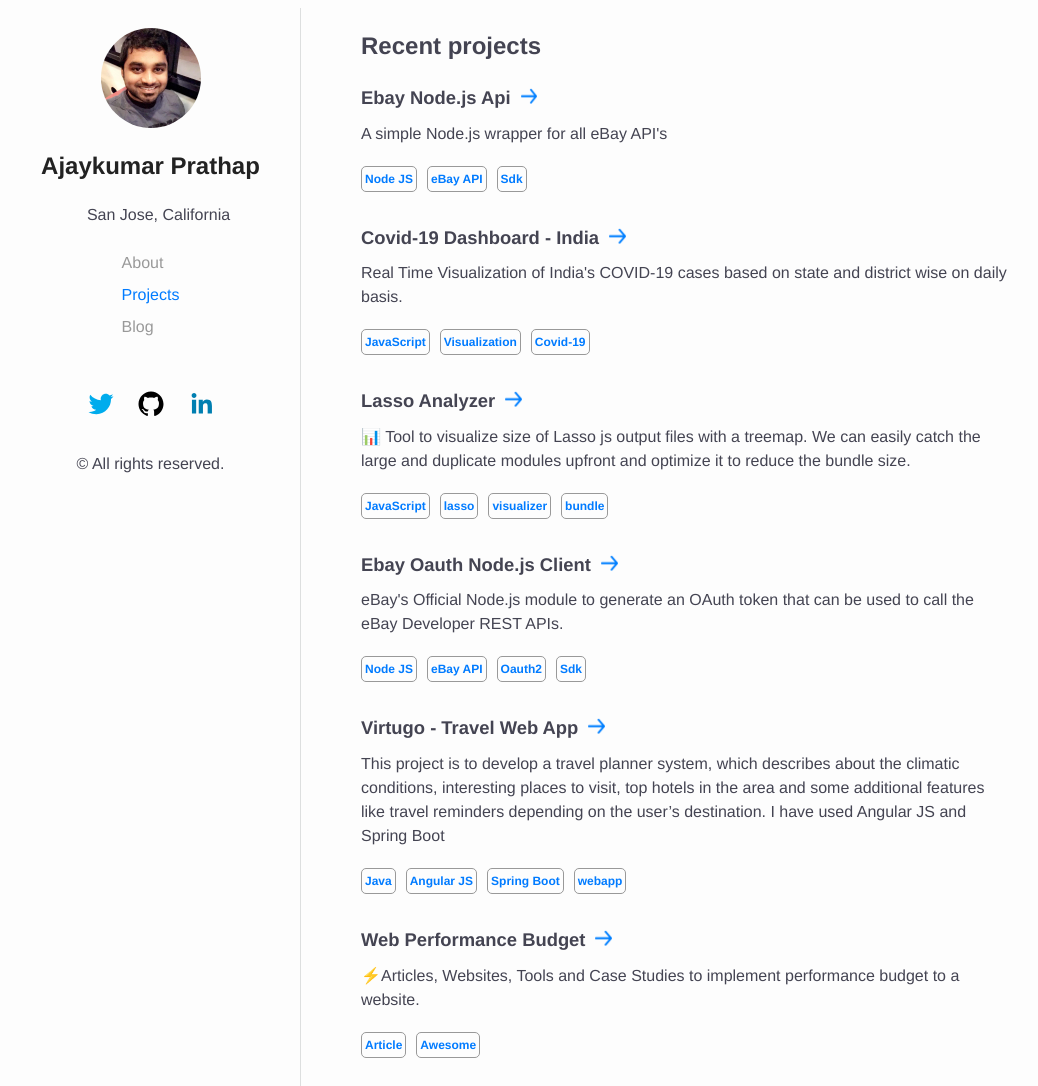
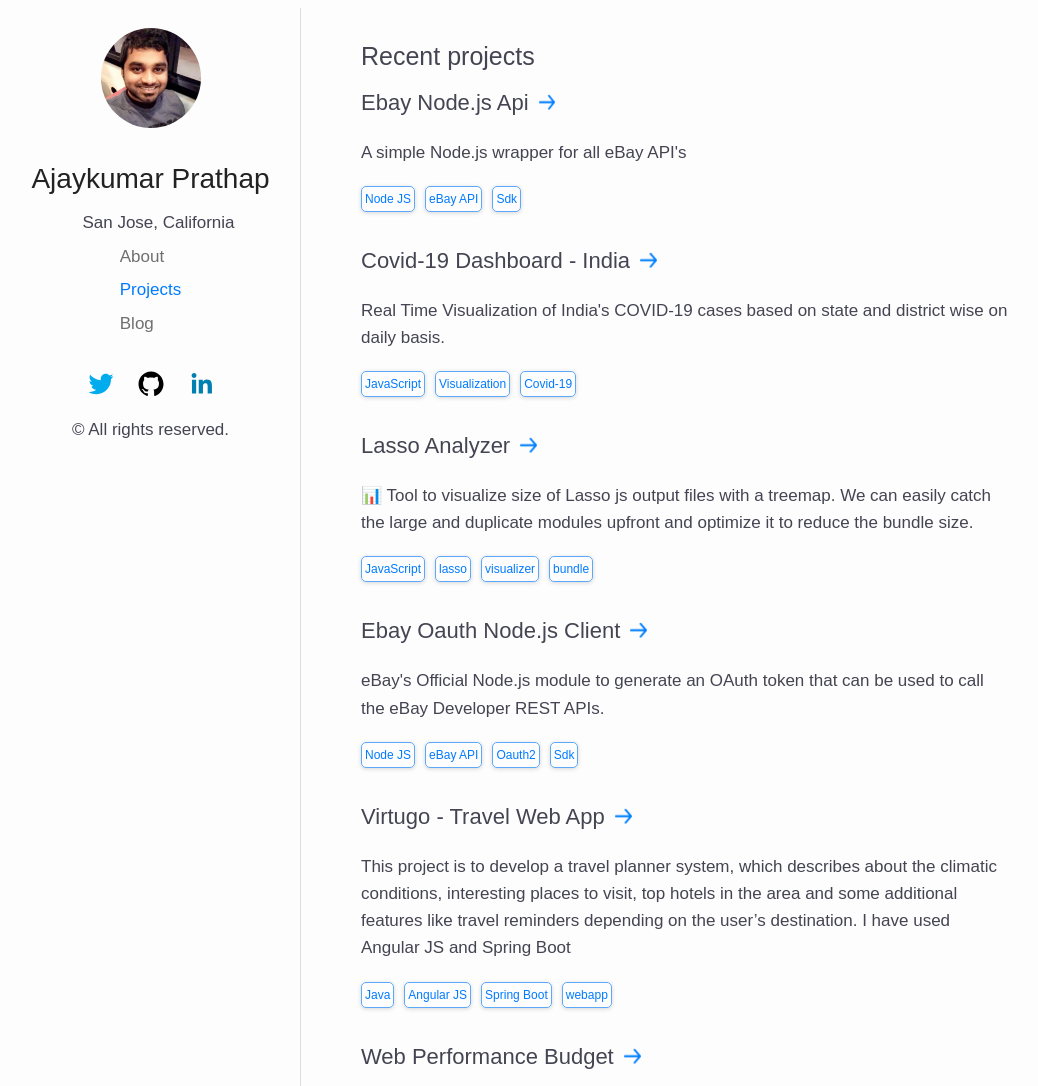
Before and after one commit to pajaydev/ajaykumar, a Gatsby site: page / in a window 1280 px wide. Shown: the top 1086 px of the page, without its empty margins (104-1142 px from the left). Built offline with nearby package versions, Linux system fonts and the light colour scheme; Gatsby itself is replaced by a stand-in of ours; a web font is replaced by a local one.

Commit message:
adding new fonts and stylings

```diff
--- a/src/components/card.css
+++ b/src/components/card.css
@@ -10,33 +10,33 @@
 .card__title a {
   color: inherit;
   margin-bottom: 10px;
-    font-weight: 700;
   text-decoration: none !important;
-    font-size: 1.15rem;
 }
 
 .card__arrow img {
   height: 16px;
   margin-left: 10px;
-    transition: all .2s ease-in-out;
+  transition: all 0.2s ease-in-out;
 }
 
 .card__title a:hover img {
   -webkit-transform: translateX(7px);
-    transform: translateX(7px)
+  transform: translateX(7px);
 }
 
 .card__desc {
   clear: both;
   margin-bottom: 20px;
+  line-height: 1.6;
 }
 
 .card__pills span {
   padding: 3px;
   margin-right: 10px;
-    border: 1px solid #999;
+  border: 1px solid #5ca9fb;
   color: #007bff;
   border-radius: 5px;
-    font-size: .75rem;
-    font-weight: 700;
+  font-size: 0.75rem;
+  font-weight: 500;
+  box-shadow: rgba(0, 0, 0, 0.16) 0px 1px 4px;
 }
--- a/src/components/card.js
+++ b/src/components/card.js
@@ -5,14 +5,14 @@ import "./card.css"
 export default ({ title, desc, pills, link }) => {
   return (
     <div className="card">
-      <h4 className="card__title">
+      <h3 className="card__title">
         <a href={link} target="_blank">
           {title}
           <span className="card__arrow">
             <img src={arrow} />
           </span>
         </a>
-      </h4>
+      </h3>
       <div className="card__desc">{desc}</div>
       <div className="card__pills">
         {pills.map(pill => {
--- a/src/components/contacts.css
+++ b/src/components/contacts.css
@@ -1,13 +1,19 @@
 .contact-links {
-    display: flex;
-    padding: 0;
-    justify-content: center;
+  display: flex;
+  justify-content: center;
+  margin-top: 15px;
 }
 
 .contact-links--twitter {
-    fill: rgb(0, 172, 237);
+  fill: rgb(0, 172, 237);
 }
 
 .contact-links--linkedin {
-    fill: rgb(0, 127, 177)
+  fill: rgb(0, 127, 177);
 }
+
+@media screen and (max-width: 480px) {
+  .contact-links {
+    margin-top: 0;
+  }
+}
--- a/src/components/layout.css
+++ b/src/components/layout.css
@@ -31,12 +31,11 @@
   margin: 0 2.5rem;
   margin-top: 2rem;
   line-height: 1.7;
-  font-size: 1.15rem;
+  font-size: 18px;
 }
 
 .container a:hover {
   text-decoration: underline;
-
 }
 
 .wave {
@@ -109,5 +108,8 @@
 }
 
 @media screen and (max-width: 480px) {
-
+  .blog {
+    font-size: 16px;
+    line-height: 1.6;
+  }
 }
--- a/src/components/layout.js
+++ b/src/components/layout.js
@@ -16,6 +16,14 @@ const Layout = ({ children }) => (
       ]}
     >
       <html lang="en" />
+      <link
+        href="https://fonts.googleapis.com/css?family=Google+Sans:300,400,500"
+        rel="stylesheet"
+      ></link>
+      <link
+        href="https://fonts.googleapis.com/css?family=Google+Sans:300,400,500"
+        rel="stylesheet"
+      ></link>
     </Helmet>
     <section className="wrapper">
       <SideBar />
--- a/src/components/profile.css
+++ b/src/components/profile.css
@@ -15,7 +15,6 @@ ul li {
 }
 
 .profile__title a {
-  font-size: 1.5rem;
   color: #222;
 }
 
@@ -24,7 +23,7 @@ ul li {
 }
 
 .nav-item {
-  color: #999;
+  color: #6f6f6f;
 }
 
 .nav-item:hover {
--- a/src/styles/global.css
+++ b/src/styles/global.css
@@ -1,7 +1,7 @@
 html {
   box-sizing: border-box;
   -webkit-font-smoothing: antialiased;
-  font-family: "Helvetica Neue", Helvetica, Arial, sans-serif;
+  font-family: "Google Sans", Arial, Helvetica, sans-serif;
   line-height: 1.5;
 }
 
@@ -18,21 +18,47 @@ body {
   background-color: #fdfdfd;
   color: #444452;
   padding: 0;
+  font-size: 17px;
 }
 
-ul, li {
+ul,
+li {
   padding: 0;
 }
 
-h1, h2, h3, h4, h5, h6 {
-  margin-top: 0;
+h1,
+h2,
+h3,
+h4,
+h5,
+h6 {
+  font-weight: 500;
+  margin: 10px 0;
+}
+
+h1 {
+  font-size: 28px;
+}
+
+h2 {
+  font-size: 25px;
+}
+
+h3 {
+  font-size: 22px;
 }
 
 li {
   list-style: none;
 }
 
-a, a:hover {
+li,
+ul {
+  margin: 0;
+}
+
+a,
+a:hover {
   text-decoration: none;
   background-color: transparent;
 }
```
Lines whose indentation alone changed are shown as unchanged.
